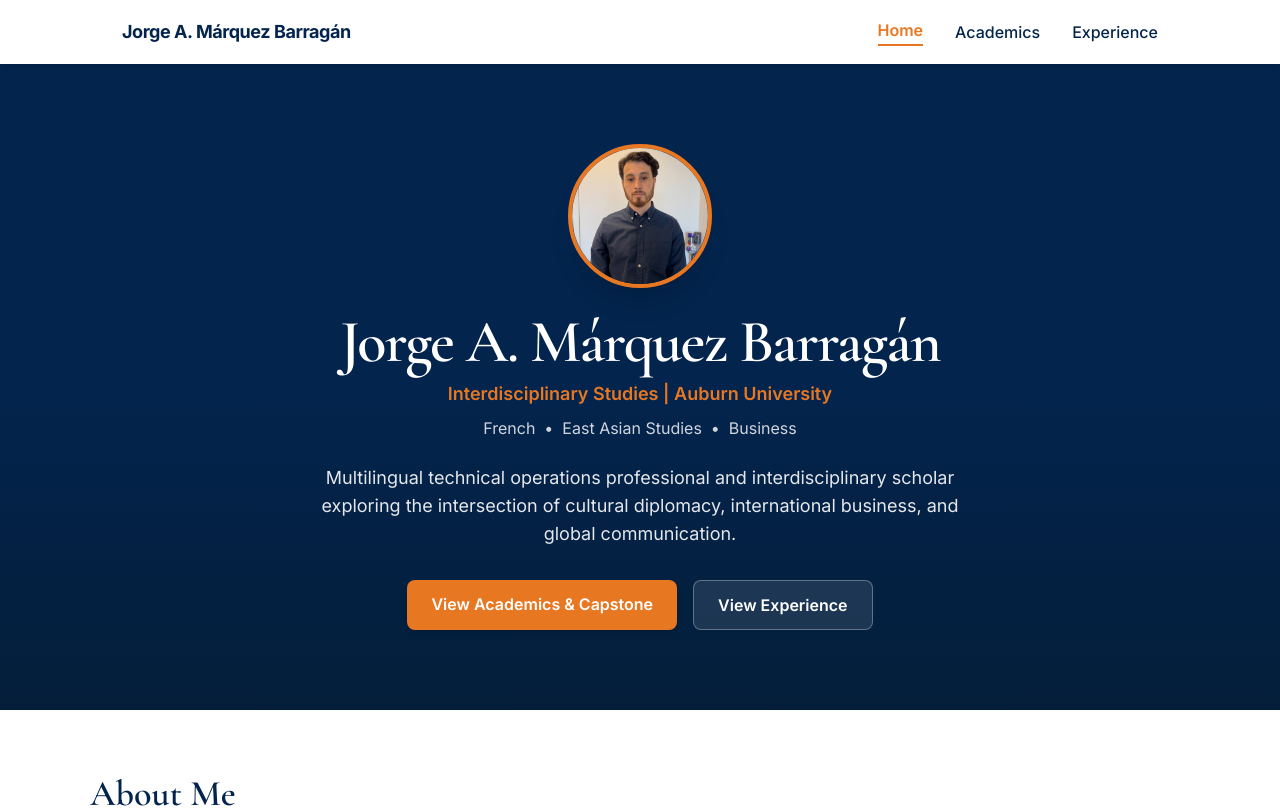
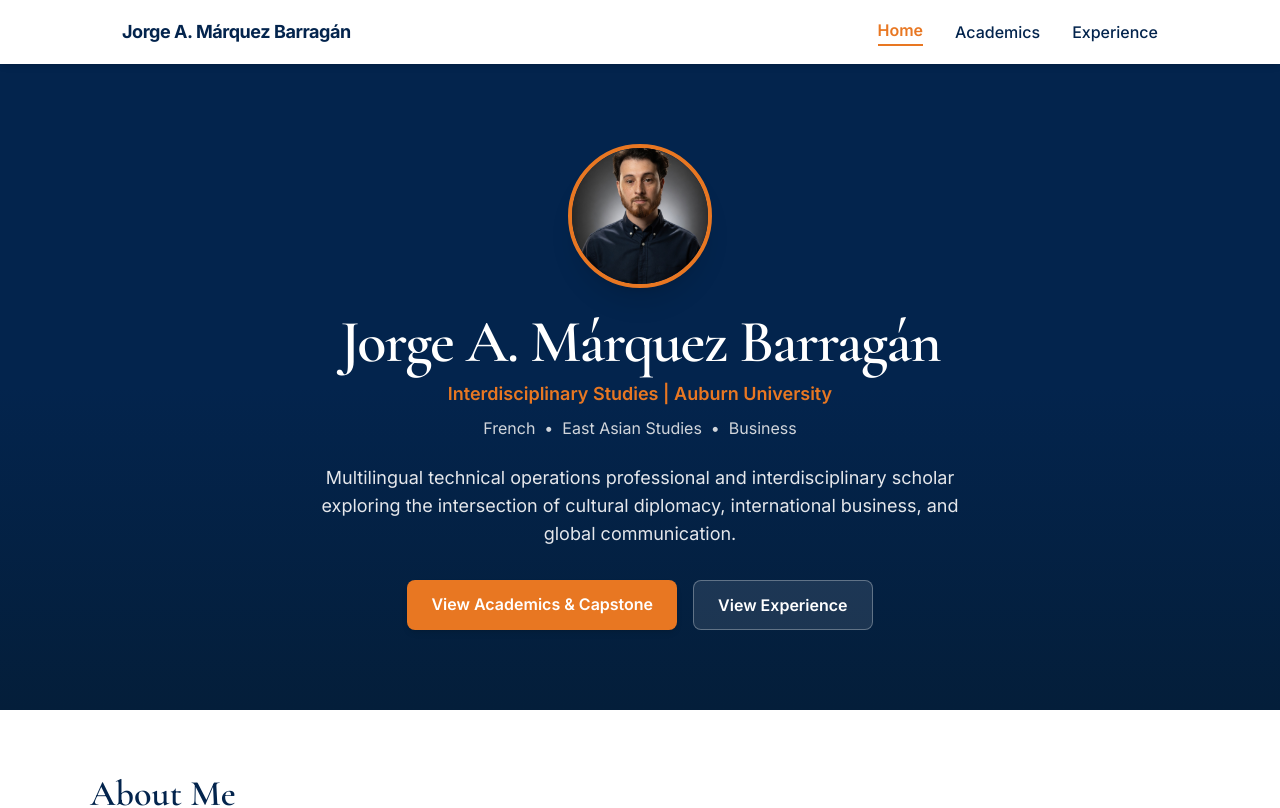
Before and after one commit to jmarq019/eportfolio, a React (Vite) app: page / in a window 1280 px wide. Shown: the top 808 px of the page. Built offline with nearby package versions, Linux system fonts and the light colour scheme.

Commit message:
changing profile pic to png

```diff
--- a/src/pages/Home.jsx
+++ b/src/pages/Home.jsx
@@ -32,7 +32,7 @@ export default function Home() {
         <div className="max-w-content mx-auto flex flex-col items-center text-center gap-6 animate-fade-in-up">
 
           <img
-            src="/pictures/portfolio_pic_1.jpeg"
+            src="/pictures/portfolio_pic_1.png"
             alt="Jorge A. Márquez Barragán"
             className="w-36 h-36 rounded-full object-cover border-4 border-auburn-orange shadow-xl"
           />
```
Also changed, not shown: public/pictures/portfolio_pic_1.png (added).
